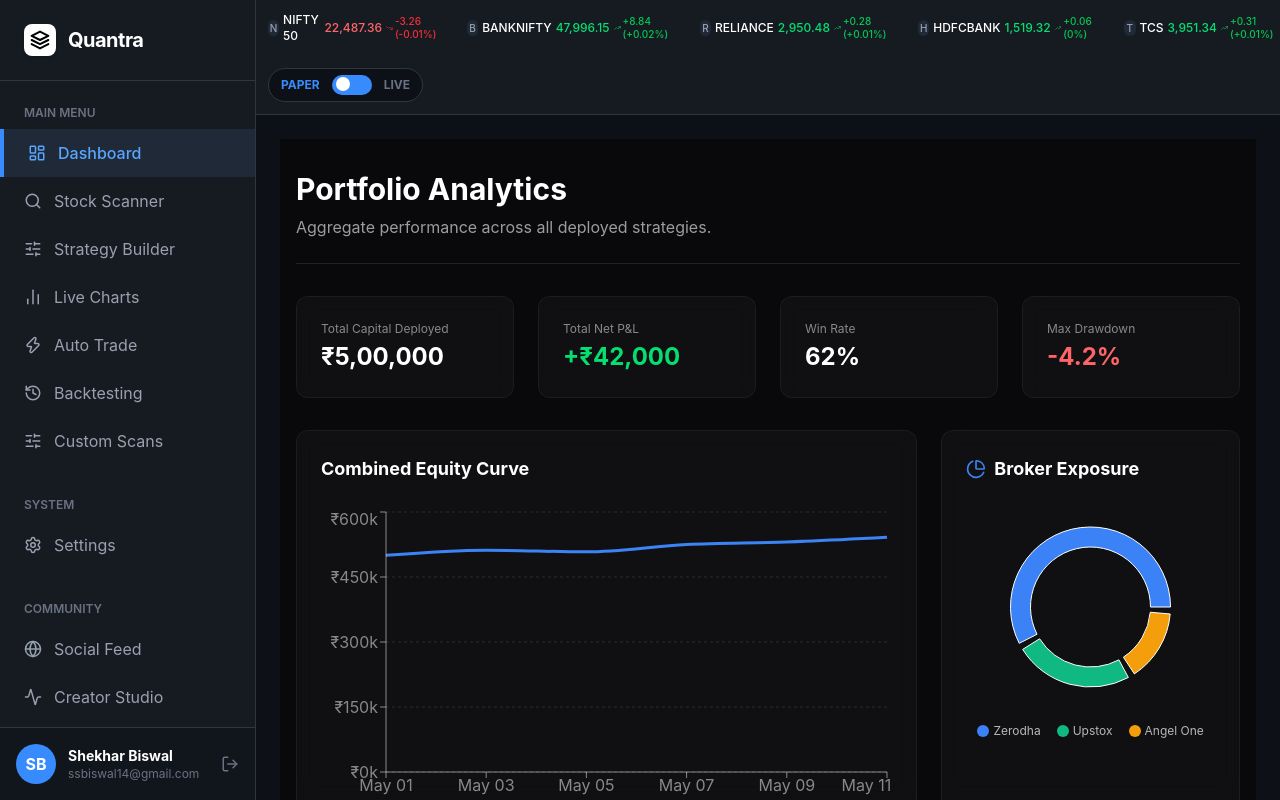
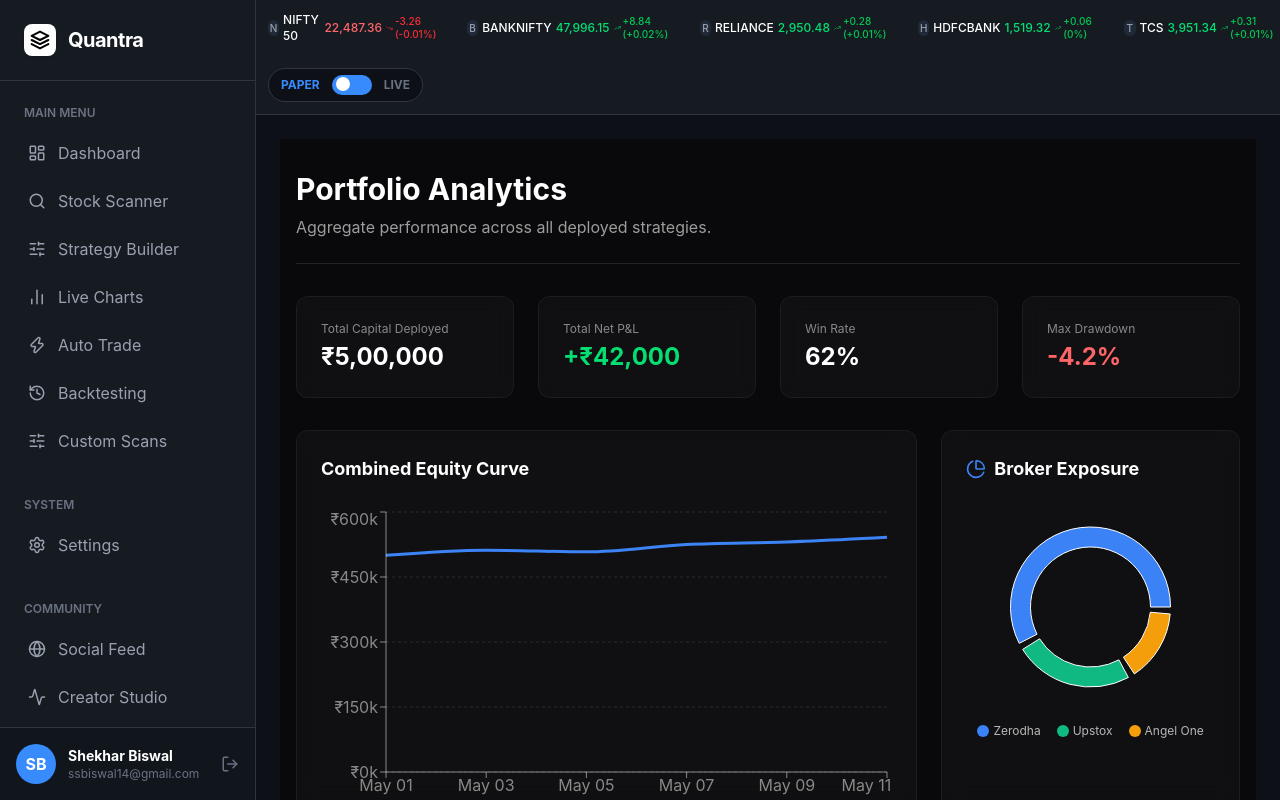
Before and after one commit to Quant-gt/Quantra, a Next.js app in the folder apps/web/: page /dashboard/analytics in a window 1280 px wide. Built offline with nearby package versions, Linux system fonts and the light colour scheme.

Commit message:
feat: highlight active sidebar navigation menu dynamically

```diff
--- a/apps/web/app/dashboard/layout.tsx
+++ b/apps/web/app/dashboard/layout.tsx
@@ -1,7 +1,7 @@
 "use client";
 
-import React from 'react';
 import Link from 'next/link';
+import { usePathname } from 'next/navigation';
 import {
   LayoutDashboard,
   Search,
@@ -22,6 +22,17 @@ export default function DashboardLayout({
 }: {
   children: React.ReactNode;
 }) {
+  const pathname = usePathname();
+
+  const getLinkClass = (href: string) => {
+    const isActive = pathname === href;
+    return `flex items-center gap-3 px-6 py-3 transition-colors ${
+      isActive
+        ? 'bg-[#1F2937] text-[#58A6FF] font-medium border-l-4 border-[#388BFD]'
+        : 'text-gray-400 hover:bg-[#1F2937] hover:text-white border-l-4 border-transparent'
+    }`;
+  };
+
   return (
     <div className="flex h-screen bg-[#0D1117] text-white overflow-hidden font-sans">
 
@@ -43,47 +54,47 @@ export default function DashboardLayout({
           {/* Navigation */}
           <nav className="mt-6 flex-1 overflow-y-auto">
             <div className="px-6 text-xs font-semibold text-gray-500 mb-2">MAIN MENU</div>
-            <Link href="/dashboard" className="flex items-center gap-3 px-6 py-3 bg-[#1F2937] text-[#58A6FF] font-medium border-l-4 border-[#388BFD]">
+            <Link href="/dashboard" className={getLinkClass('/dashboard')}>
               <LayoutDashboard size={18} />
               Dashboard
             </Link>
-            <Link href="/dashboard/scanner" className="flex items-center gap-3 px-6 py-3 text-gray-400 hover:bg-[#1F2937] hover:text-white transition-colors">
+            <Link href="/dashboard/scanner" className={getLinkClass('/dashboard/scanner')}>
               <Search size={18} />
               Stock Scanner
             </Link>
-            <Link href="/dashboard/builder" className="flex items-center gap-3 px-6 py-3 text-gray-400 hover:bg-[#1F2937] hover:text-white transition-colors">
+            <Link href="/dashboard/builder" className={getLinkClass('/dashboard/builder')}>
               <SlidersHorizontal size={18} />
               Strategy Builder
             </Link>
-            <Link href="/dashboard/charts" className="flex items-center gap-3 px-6 py-3 text-gray-400 hover:bg-[#1F2937] hover:text-white transition-colors">
+            <Link href="/dashboard/charts" className={getLinkClass('/dashboard/charts')}>
               <BarChart2 size={18} />
               Live Charts
             </Link>
-            <Link href="/dashboard/autotrade" className="flex items-center gap-3 px-6 py-3 text-gray-400 hover:bg-[#1F2937] hover:text-white transition-colors">
+            <Link href="/dashboard/autotrade" className={getLinkClass('/dashboard/autotrade')}>
               <Zap size={18} />
               Auto Trade
             </Link>
-            <Link href="/dashboard/backtesting" className="flex items-center gap-3 px-6 py-3 text-gray-400 hover:bg-[#1F2937] hover:text-white transition-colors">
+            <Link href="/dashboard/backtesting" className={getLinkClass('/dashboard/backtesting')}>
               <History size={18} />
               Backtesting
             </Link>
-            <Link href="/dashboard/scans" className="flex items-center gap-3 px-6 py-3 text-gray-400 hover:bg-[#1F2937] hover:text-white transition-colors">
+            <Link href="/dashboard/scans" className={getLinkClass('/dashboard/scans')}>
               <SlidersHorizontal size={18} />
               Custom Scans
             </Link>
 
             <div className="mt-8 px-6 text-xs font-semibold text-gray-500 mb-2">SYSTEM</div>
-            <Link href="/dashboard/settings" className="flex items-center gap-3 px-6 py-3 text-gray-400 hover:bg-[#1F2937] hover:text-white transition-colors">
+            <Link href="/dashboard/settings" className={getLinkClass('/dashboard/settings')}>
               <Settings size={18} />
               Settings
             </Link>
 
             <div className="mt-8 px-6 text-xs font-semibold text-gray-500 mb-2">COMMUNITY</div>
-            <Link href="/dashboard/feed" className="flex items-center gap-3 px-6 py-3 text-gray-400 hover:bg-[#1F2937] hover:text-white transition-colors">
+            <Link href="/dashboard/feed" className={getLinkClass('/dashboard/feed')}>
               <Globe size={18} />
               Social Feed
             </Link>
-            <Link href="/creator" className="flex items-center justify-between px-6 py-3 text-gray-400 hover:bg-[#1F2937] hover:text-white transition-colors group">
+            <Link href="/creator" className="flex items-center justify-between px-6 py-3 text-gray-400 hover:bg-[#1F2937] hover:text-white transition-colors group border-l-4 border-transparent">
               <div className="flex items-center gap-3">
                 <Activity size={18} />
                 Creator Studio
```
